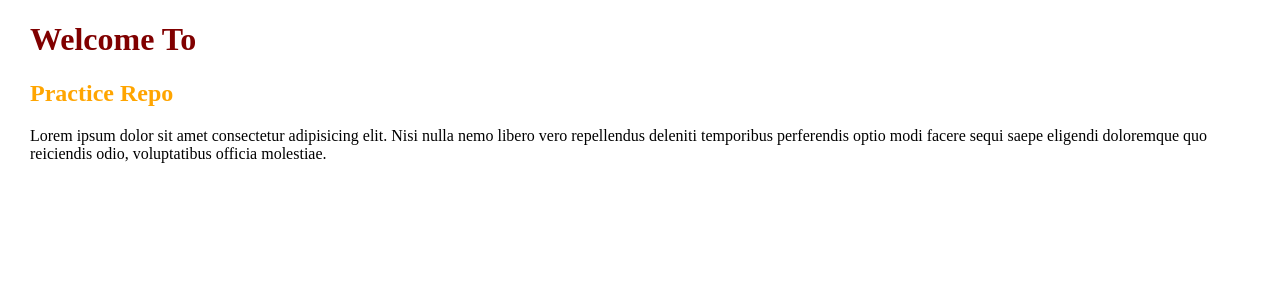
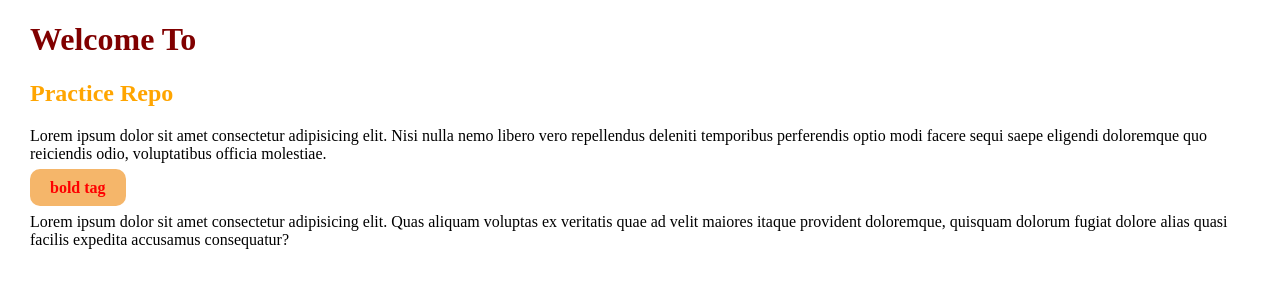
Before and after one commit to Rayhan426/practice-repo, a plain HTML site: page index.html in a window 1280 px wide. Drawn offline with Linux system fonts and the light colour scheme.

Commit message:
practice repo

```diff
--- a/index.html
+++ b/index.html
@@ -12,5 +12,8 @@
     <h2>Practice Repo</h2>
 
     <p>Lorem ipsum dolor sit amet consectetur adipisicing elit. Nisi nulla nemo libero vero repellendus deleniti temporibus perferendis optio modi facere sequi saepe eligendi doloremque quo reiciendis odio, voluptatibus officia molestiae.</p>
+
+    <b>bold tag</b>
+    <p>Lorem ipsum dolor sit amet consectetur adipisicing elit. Quas aliquam voluptas ex veritatis quae ad velit maiores itaque provident doloremque, quisquam dolorum fugiat dolore alias quasi facilis expedita accusamus consequatur?</p>
 </body>
 </html>
--- a/style.css
+++ b/style.css
@@ -8,3 +8,13 @@ h1{
 h2{
     color: orange;
 }
+b{
+    color: rgb(255, 0, 0);
+    background-color: rgb(245, 182, 106);
+    padding: 10px 20px;
+    border-radius: 10px;
+}
+b:hover{
+    background-color: black;
+    color: white;
+}
```
